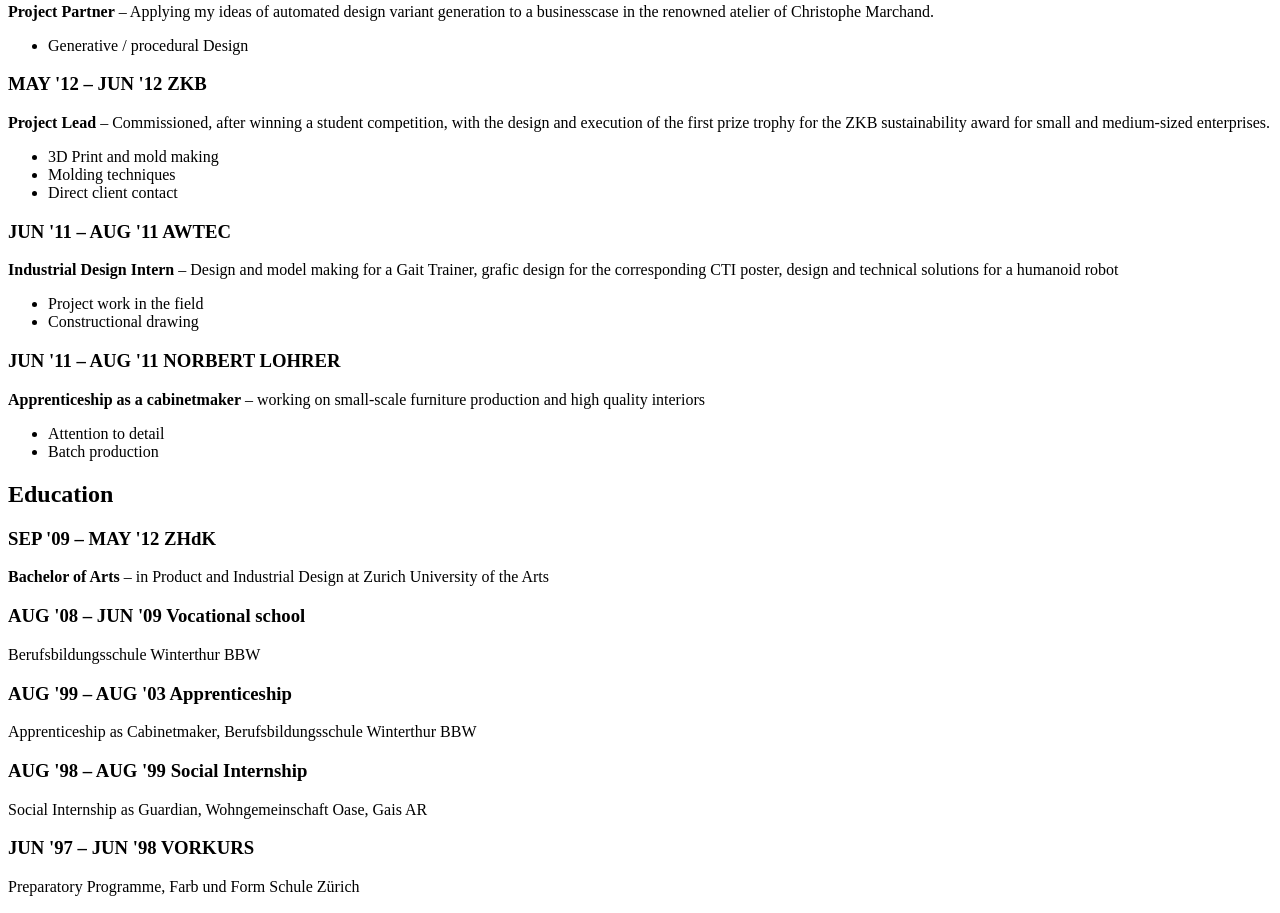
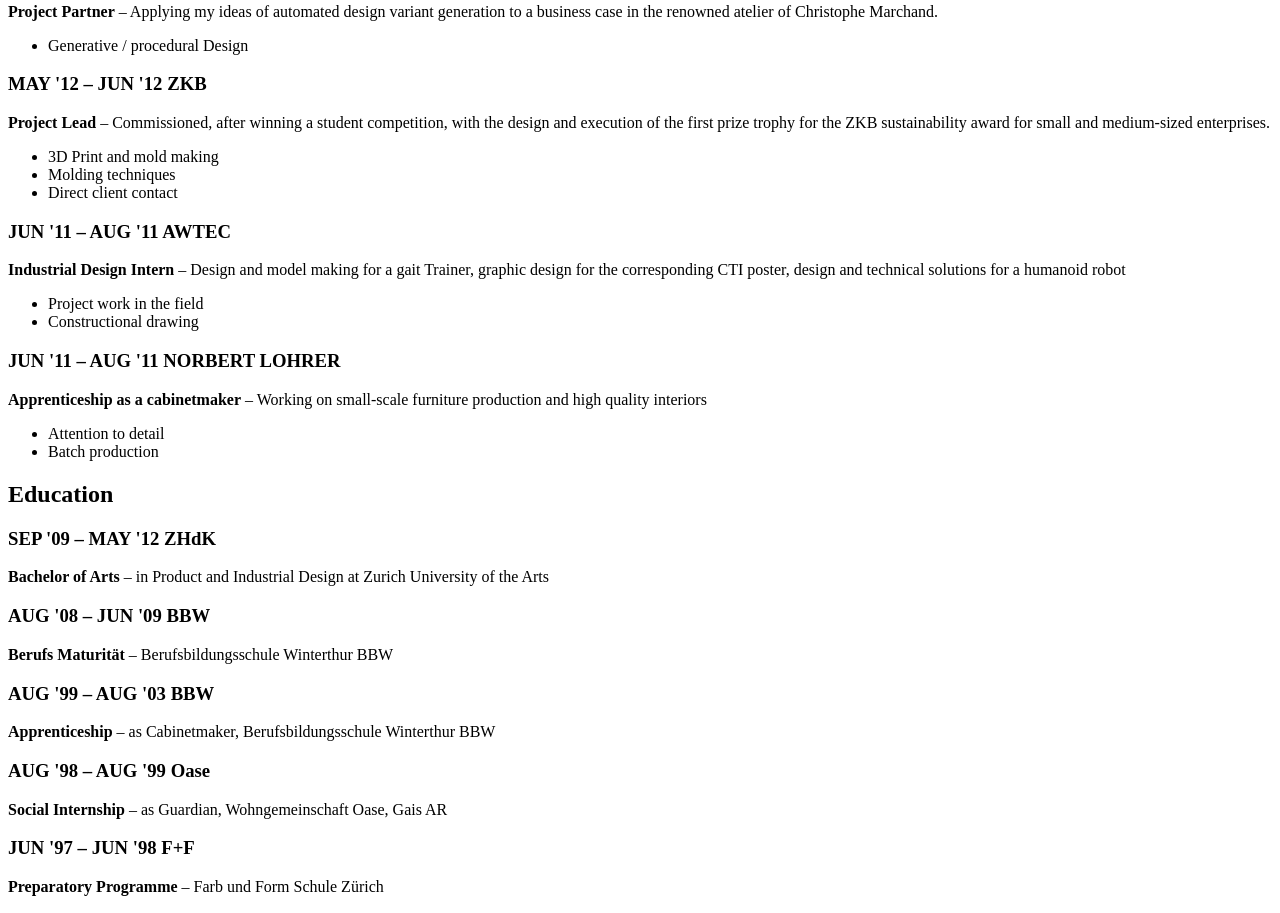
Before and after one commit to AlexJenter/cv, a Gatsby site: page / in a window 1280 px wide. Shown: the part 1669-2582 px from the top of the page. Built offline with nearby package versions, Linux system fonts and the light colour scheme; Gatsby itself is replaced by a stand-in of ours.

Commit message:
changes to copy

```diff
--- a/src/markdown/education.md
+++ b/src/markdown/education.md
@@ -6,14 +6,14 @@ title: Education
 ### SEP '09 – MAY '12 **ZHdK**
 **Bachelor of Arts** – in Product and Industrial Design at Zurich University of the Arts
 
-### AUG '08 – JUN '09 **Vocational school**
-Berufsbildungsschule Winterthur BBW
+### AUG '08 – JUN '09 **BBW**
+**Berufs Maturität** – Berufsbildungsschule Winterthur BBW
 
-### AUG '99 – AUG '03 **Apprenticeship**
-Apprenticeship as Cabinetmaker, Berufsbildungsschule Winterthur BBW
+### AUG '99 – AUG '03 **BBW**
+**Apprenticeship** – as Cabinetmaker, Berufsbildungsschule Winterthur BBW
 
-### AUG '98 – AUG '99 **Social Internship**
-Social Internship as Guardian, Wohngemeinschaft Oase, Gais AR
+### AUG '98 – AUG '99 **Oase**
+**Social Internship** – as Guardian, Wohngemeinschaft Oase, Gais AR
 
-### JUN '97 – JUN '98 **VORKURS**
-Preparatory Programme, Farb und Form Schule Zürich
+### JUN '97 – JUN '98 **F+F**
+**Preparatory Programme** – Farb und Form Schule Zürich
--- a/src/markdown/work.md
+++ b/src/markdown/work.md
@@ -63,7 +63,7 @@ title: "Work"
 
 <span>
 
-**Project Partner** – Applying my ideas of automated design variant generation to a businesscase in the renowned atelier of Christophe Marchand.
+**Project Partner** – Applying my ideas of automated design variant generation to a business case in the renowned atelier of Christophe Marchand.
 - Generative / procedural Design
 
 </span>
@@ -84,7 +84,7 @@ title: "Work"
 
 <span>
 
-**Industrial Design Intern** – Design and model making for a Gait Trainer, grafic design for the corresponding CTI poster, design and technical solutions for a humanoid robot
+**Industrial Design Intern** – Design and model making for a gait Trainer, graphic design for the corresponding CTI poster, design and technical solutions for a humanoid robot
 - Project work in the field
 - Constructional drawing
 
@@ -94,7 +94,7 @@ title: "Work"
 
 <span>
 
-**Apprenticeship as a cabinetmaker** – working on small-scale furniture production and high quality interiors
+**Apprenticeship as a cabinetmaker** – Working on small-scale furniture production and high quality interiors
 - Attention to detail
 - Batch production
 
```
Also changed, not shown: src/layouts/styles.scss (line endings or trailing spaces).
